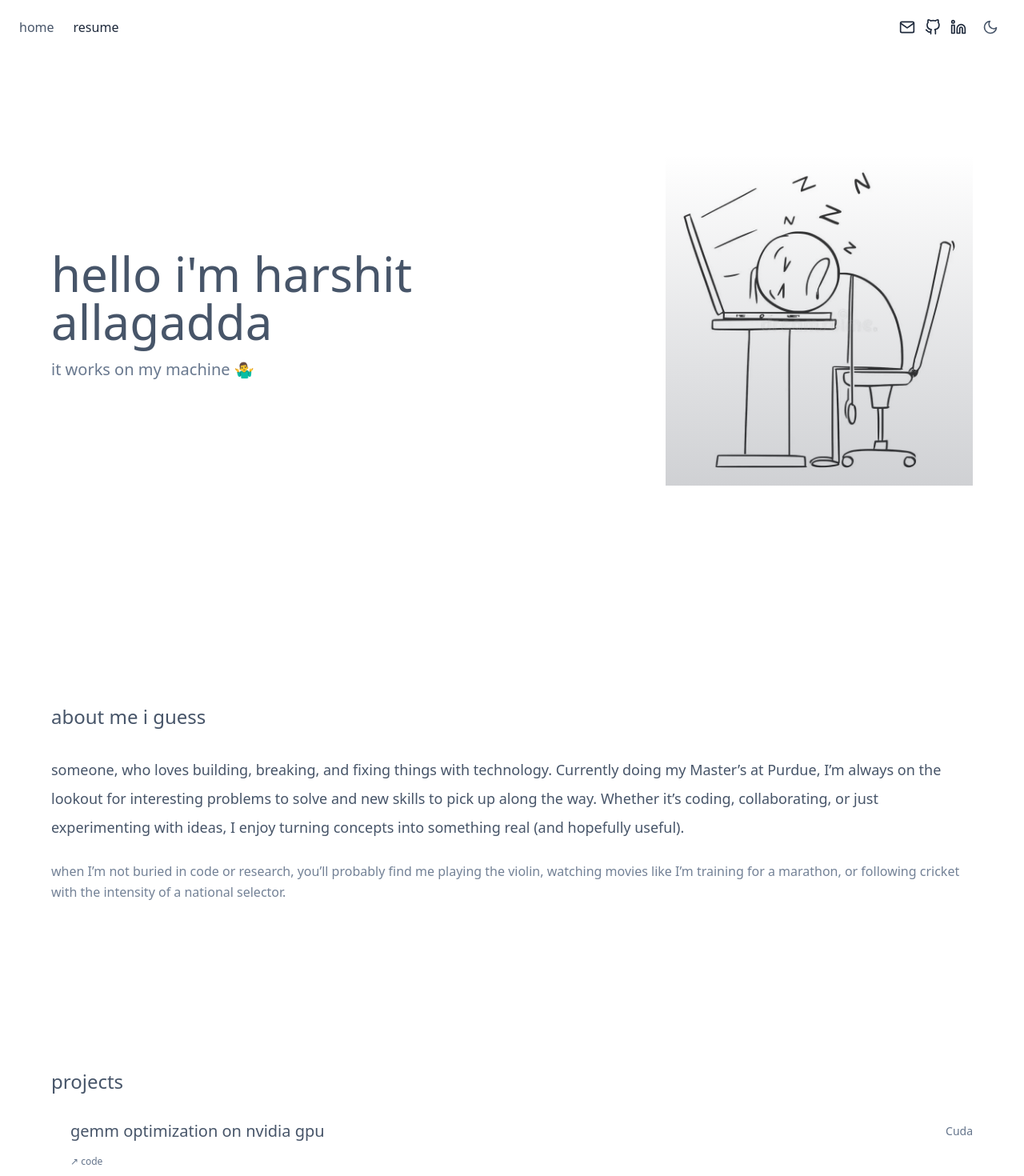
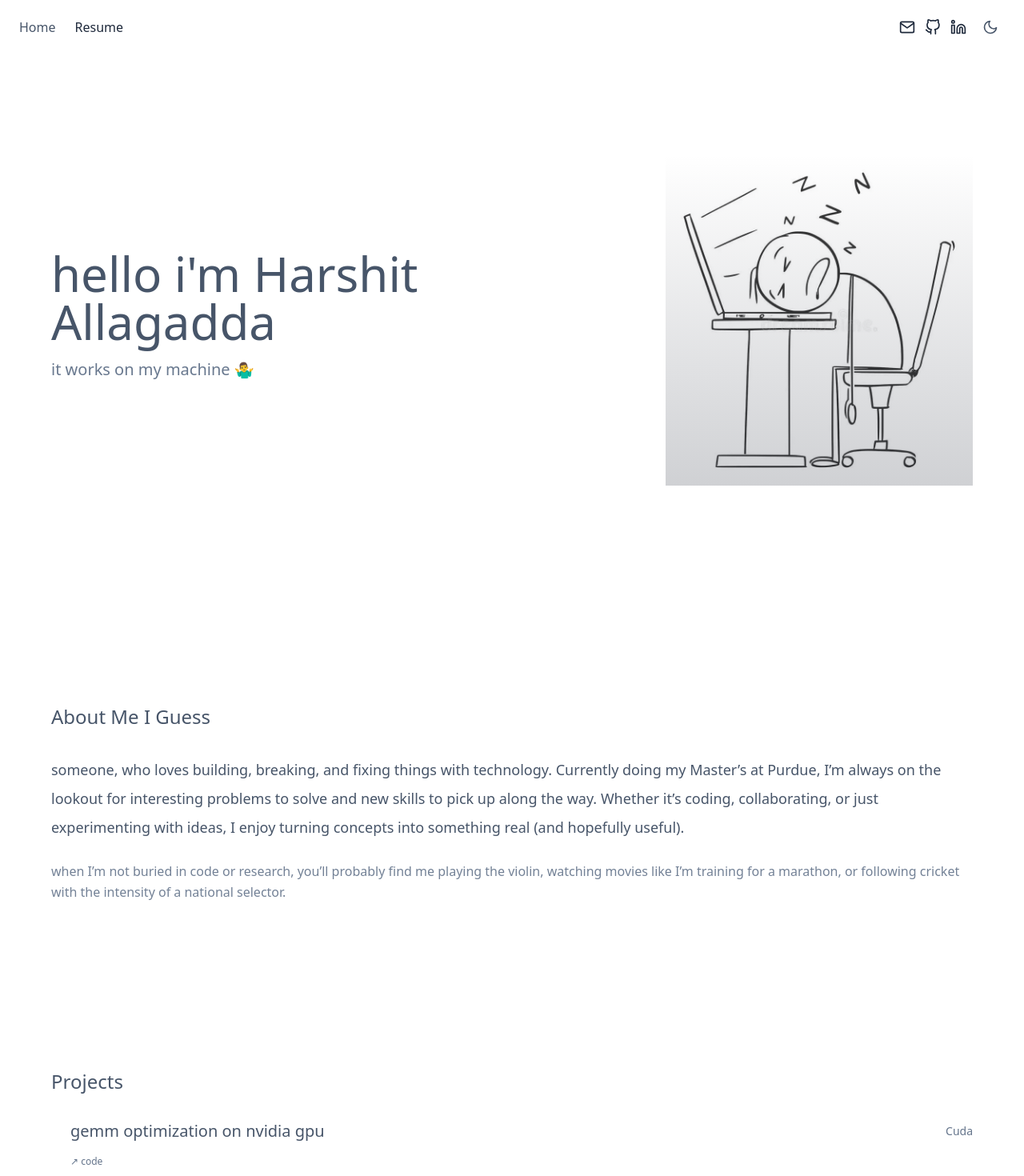
Before and after one commit to aharshit/aharshit.github.io, a React (Vite) app: page / in a window 1280 px wide. Shown: the top 1470 px of the page at 80% size. Built offline with nearby package versions, Linux system fonts and the light colour scheme; a web font is replaced by a local one.

Commit message:
capitalize stuff

```diff
--- a/src/components/common/Navigation.jsx
+++ b/src/components/common/Navigation.jsx
@@ -20,7 +20,7 @@ const Navigation = ({ isDarkMode, toggleTheme }) => {
                 : 'text-primary hover:text-secondary'
             }`}
           >
-            home
+            Home
           </Link>
           <Link
             to="/resume"
@@ -30,7 +30,7 @@ const Navigation = ({ isDarkMode, toggleTheme }) => {
                 : 'text-primary hover:text-secondary'
             }`}
           >
-            resume
+            Resume
           </Link>
         </div>
 
--- a/src/components/sections/About.jsx
+++ b/src/components/sections/About.jsx
@@ -6,7 +6,7 @@ const About = () => {
     <section id="about" className="py-20 px-6">
       <div className="max-w-6xl mx-auto">
         <h2 className="text-2xl font-light mb-8 text-secondary">
-          about me i guess
+          About Me I Guess
         </h2>
 
         <div className="grid lg:grid-cols-1 gap-12 mb-12">
--- a/src/components/sections/Projects.jsx
+++ b/src/components/sections/Projects.jsx
@@ -15,7 +15,7 @@ const Projects = () => {
     <section id="projects" className="py-20 px-6">
       <div className="max-w-6xl mx-auto">
         <h2 className="text-2xl font-light mb-8 text-secondary">
-          projects
+          Projects
         </h2>
 
         <div className="space-y-16">
--- a/src/data/personalInfo.js
+++ b/src/data/personalInfo.js
@@ -1,5 +1,5 @@
 export const personalInfo = {
-    name: "harshit allagadda",
+    name: "Harshit Allagadda",
     email: "hallagad9@gmail.com",
     bio: {
       intro: "someone, who loves building, breaking, and fixing things with technology. Currently doing my Master’s at Purdue, I’m always on the lookout for interesting problems to solve and new skills to pick up along the way. Whether it’s coding, collaborating, or just experimenting with ideas, I enjoy turning concepts into something real (and hopefully useful).",
```
